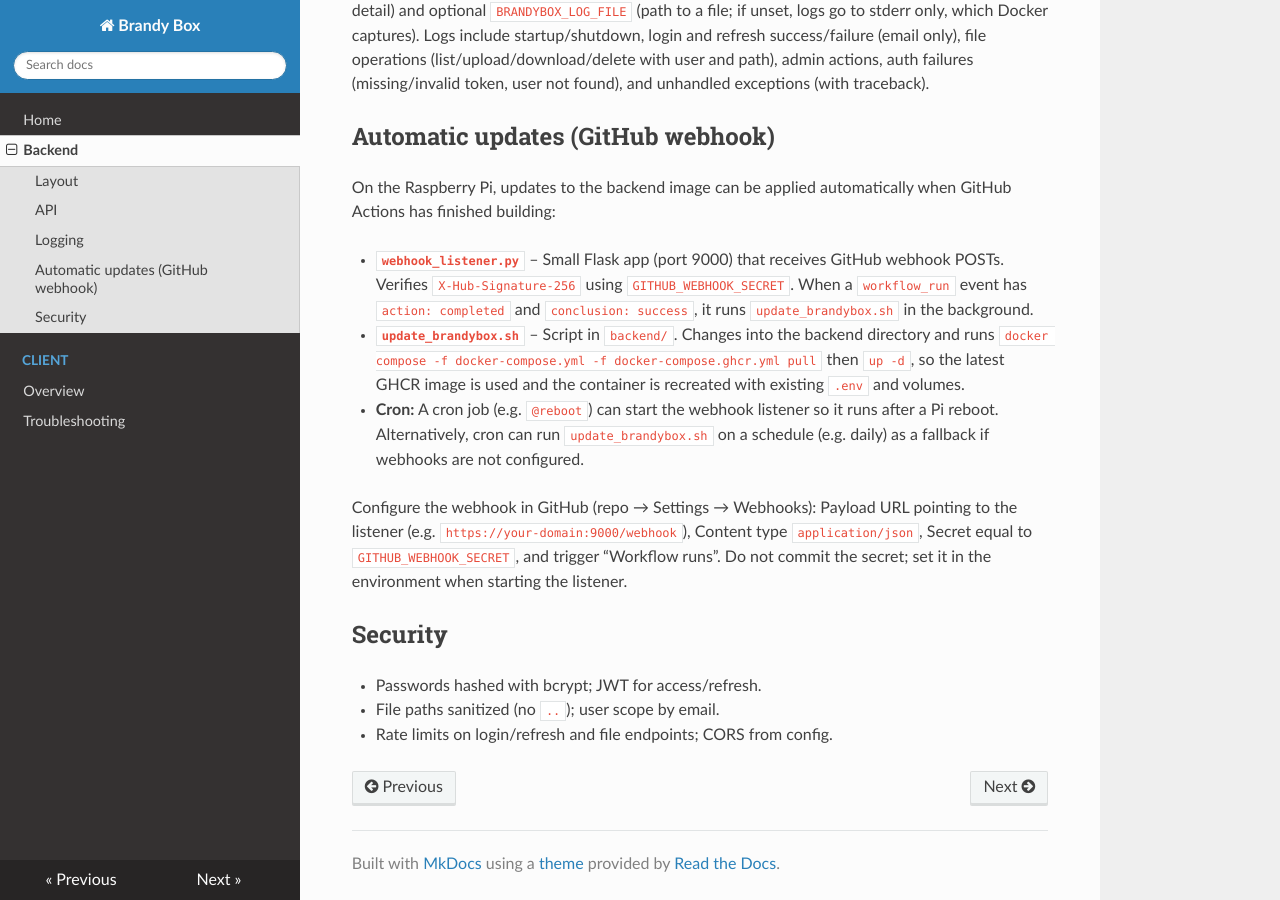
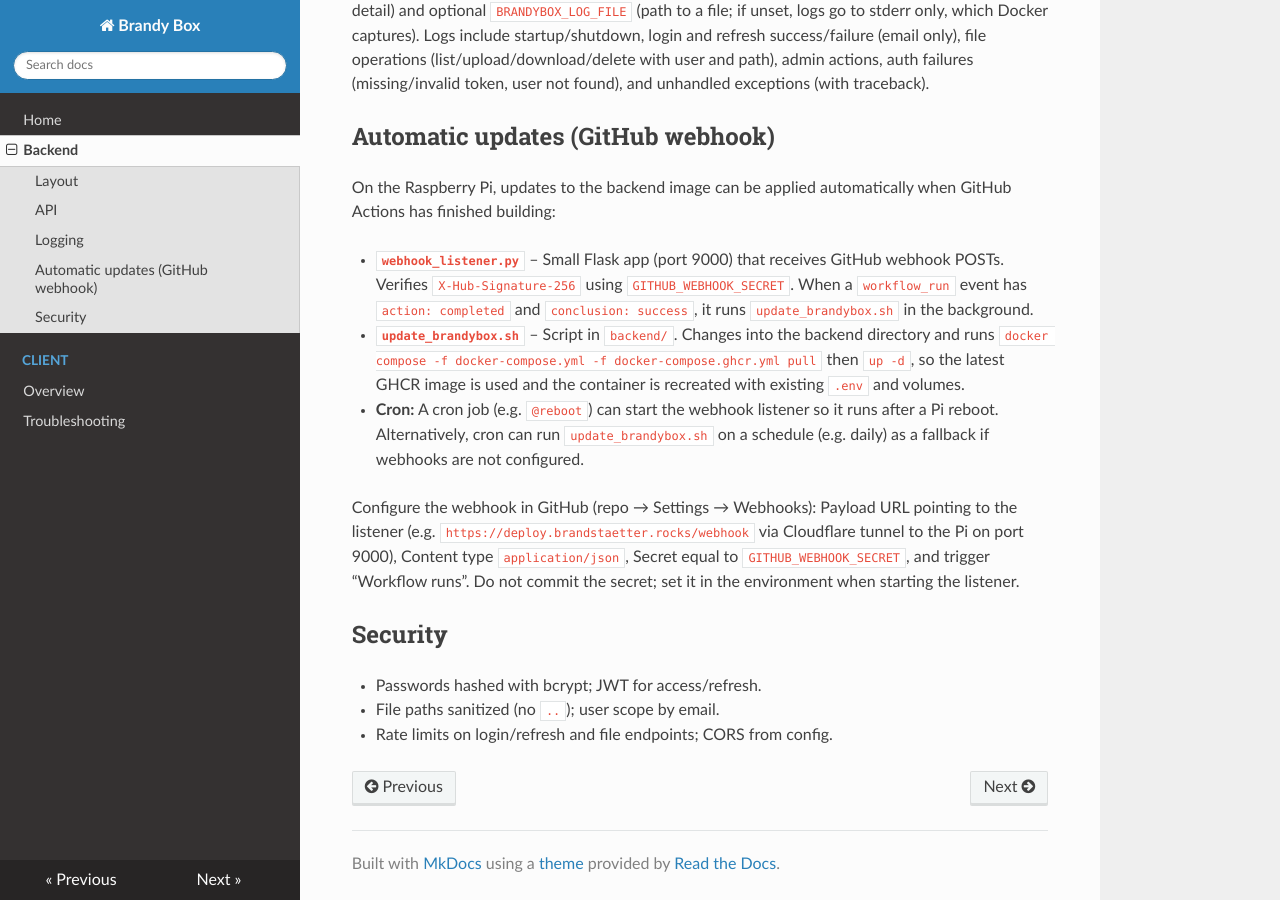
Before and after one commit to markusbrand/brandyBox, an MkDocs documentation site: the page built from docs/backend/overview.md, in a window 1280 px wide and 900 px high, scrolled down 897 px. Built offline with MkDocs 1.6.1, drawn with Linux system fonts in a browser that asks for light colours; nearby versions of some CDN libraries.

Commit message:
Update webhook configuration and documentation for improved clarity
- Updated the README and installation documentation to specify the correct Payload URL for the GitHub webhook, ensuring it points to the Cloudflare tunnel.
- Modified the `webhook_listener.py` to allow dynamic port configuration via environment variables, enhancing flexibility in deployment.
- Clarified instructions for setting up the webhook and running the listener, improving user guidance for automatic updates.

```diff
--- a/docs/backend/overview.md
+++ b/docs/backend/overview.md
@@ -35,7 +35,7 @@ On the Raspberry Pi, updates to the backend image can be applied automatically w
 - **`update_brandybox.sh`** – Script in `backend/`. Changes into the backend directory and runs `docker compose -f docker-compose.yml -f docker-compose.ghcr.yml pull` then `up -d`, so the latest GHCR image is used and the container is recreated with existing `.env` and volumes.
 - **Cron:** A cron job (e.g. `@reboot`) can start the webhook listener so it runs after a Pi reboot. Alternatively, cron can run `update_brandybox.sh` on a schedule (e.g. daily) as a fallback if webhooks are not configured.
 
-Configure the webhook in GitHub (repo → Settings → Webhooks): Payload URL pointing to the listener (e.g. `https://your-domain:9000/webhook`), Content type `application/json`, Secret equal to `GITHUB_WEBHOOK_SECRET`, and trigger “Workflow runs”. Do not commit the secret; set it in the environment when starting the listener.
+Configure the webhook in GitHub (repo → Settings → Webhooks): Payload URL pointing to the listener (e.g. `https://deploy.brandstaetter.rocks/webhook` via Cloudflare tunnel to the Pi on port 9000), Content type `application/json`, Secret equal to `GITHUB_WEBHOOK_SECRET`, and trigger “Workflow runs”. Do not commit the secret; set it in the environment when starting the listener.
 
 ## Security
 
```
Also changed, not shown: .cursor/commands/install-brandybox-server.md (+1 -1 lines), README.md (+2 -2 lines), 1 other file.
